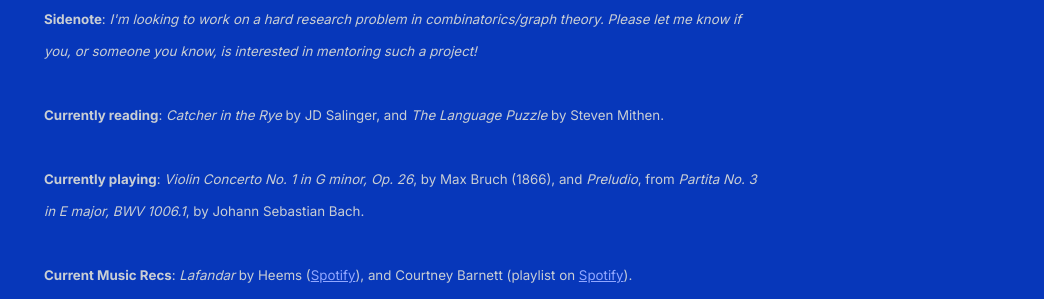
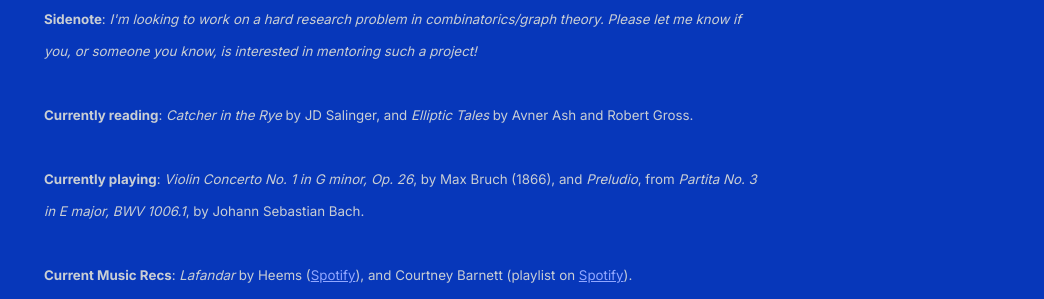
Before and after one commit to shihankanungo/shihankanungo.github.io, a Jekyll site: the page built from index.md, in a window 1280 px wide. Shown: the part 719-1018 px from the top of the page, without its empty margins (236-1280 px from the left). Built offline with Jekyll 4.4.1, drawn with Linux system fonts in a browser that asks for light colours.

Commit message:
Update _config.yml

```diff
--- a/_config.yml
+++ b/_config.yml
@@ -9,7 +9,7 @@ description: > # description of the site (multiple lines allowed)
           <small><b>Sidenote</b>: <i>I'm looking to work on a hard research problem in combinatorics/graph theory. Please let me know if you, or someone you know, is interested in mentoring such a project! </i></small>
 
           <br /><br />
-          <small><b>Currently reading</b>: <i>Catcher in the Rye</i> by JD Salinger, and <i>The Language Puzzle</i> by Steven Mithen.</small>
+          <small><b>Currently reading</b>: <i>Catcher in the Rye</i> by JD Salinger, and <i>Elliptic Tales</i> by Avner Ash and Robert Gross.</small>
           <br /><br />
           <small><b>Currently playing</b>: <i>Violin Concerto No. 1 in G minor, Op. 26</i>, by Max Bruch (1866), and <i>Preludio</i>, from <i>Partita No. 3 in E major, BWV 1006.1</i>, by Johann Sebastian Bach.</small>
           <br /><br />
```
